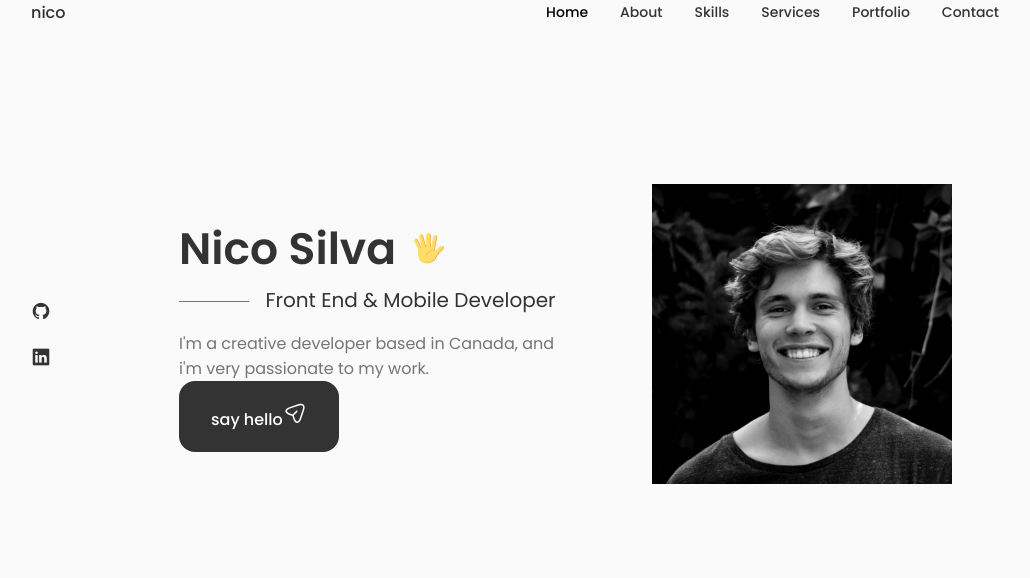
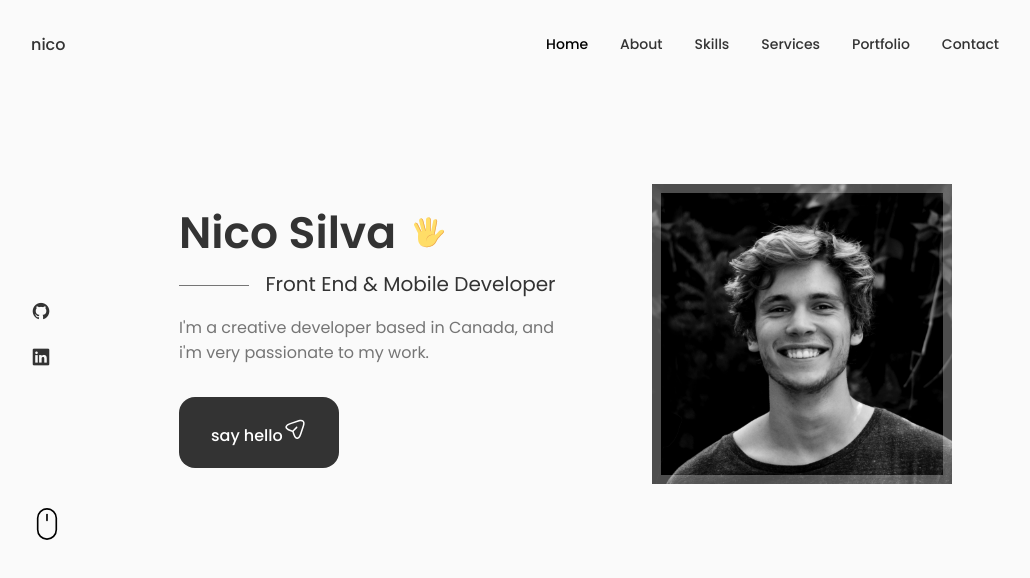
Before and after one commit to nicoisz/myWebSite, a React (Create React App) app: page / in a window 1280 px wide. Shown: the top 578 px of the page, without its empty margins (125-1155 px from the left). Built offline with nearby package versions, Linux system fonts and the light colour scheme.

Commit message:
agregar scroll down

```diff
--- a/src/components/header/Header.css
+++ b/src/components/header/Header.css
@@ -5,6 +5,7 @@
     left: 0;
     z-index: var(--z-fixed);
     background-color: var(--body-color);
+    margin-top: 2rem;
 }
 
 
--- a/src/components/home/Data.jsx
+++ b/src/components/home/Data.jsx
@@ -9,7 +9,7 @@ const Data = () => {
         viewBox="0 0 48 48"
         fill="none"
         xmlns="http://www.w3.org/2000/svg"
-        class="home__hand"
+        className="home__hand"
       >
         <path
           d="M25.4995 32.0305L31.3495 33.1555L36.1495 8.48051C36.4495 6.83051 35.3995 5.18051 33.8245 4.88051C32.1745 4.58051 30.5995 5.70551 30.2995 7.35551L25.4995 32.0305Z"
@@ -57,7 +57,7 @@ const Data = () => {
 
         <a href='#contact' className='button button--flex'>say hello
         <svg
-                class="button__icon"
+                className="button__icon"
                 xmlns="http://www.w3.org/2000/svg"
                 width="24"
                 height="24"
--- a/src/components/home/Home.jsx
+++ b/src/components/home/Home.jsx
@@ -3,6 +3,7 @@ import './home.css'
 import Social from './Social'
 import Data from './Data'
 import NoSpace from './noSpace/NoSpace'
+import ScrollDown from './ScrollDown'
 
 const Home = () => {
   return (
@@ -14,6 +15,7 @@ const Home = () => {
             <Social />
             <Data />
           </div>
+          <ScrollDown/>
         </div>
       </section>
 
--- /dev/null
+++ b/src/components/home/ScrollDown.jsx
@@ -0,0 +1,48 @@
+import React from 'react'
+
+const ScrollDown = () => {
+  return (
+      <div className='home__scroll'>
+          <a href='#about' className='home__scroll-button button--flex'>
+          <svg
+                width="32px"
+                height="32px"
+                className="home__scroll-mouse"
+                viewBox="0 0 247 390"
+                version="1.1"
+                xmlns="http://www.w3.org/2000/svg"
+                xmlnsXlink="http://www.w3.org/1999/xlink"
+                style=
+                  {{fillRule: "evenodd",
+                  clipRule: "evenodd",
+                  strokeLinecap: "round",
+                  strokeLinejoin: "round",
+                  strokeMiterlimit: "1.5"}}
+
+              >
+                <path
+                  className="wheel"
+                  d="M123.359,79.775l0,72.843"
+                  style=
+                    {{fill: "none",
+                    stroke: "#000",
+                    strokeWidth: "20px"}}
+
+                ></path>
+                <path
+                  id="mouse"
+                  d="M236.717,123.359c0,-62.565 -50.794,-113.359 -113.358,-113.359c-62.565,0 -113.359,50.794 -113.359,113.359l0,143.237c0,62.565 50.794,113.359 113.359,113.359c62.564,0 113.358,-50.794 113.358,-113.359l0,-143.237Z"
+                  style=
+                   {{ fill: "none",
+                    stroke: "#000",
+                    strokeWidth: "20px"}}
+
+                ></path>
+              </svg>
+          </a>
+
+    </div>
+  )
+}
+
+export default ScrollDown
--- a/src/components/home/home.css
+++ b/src/components/home/home.css
@@ -45,6 +45,11 @@
     top: 1rem;
 }
 
+.home__description{
+    max-width: 400px;
+    margin-bottom: var(--mb-2);
+}
+
 .home__hand{
     width: 32px;
     height: 32px;
@@ -56,11 +61,24 @@
     background-repeat: no-repeat;
     background-position: center;
     background-size: cover;
-    box-shadow: inset 0 0 0 9px rgb(255, 255, 255 / 30%);
+    box-shadow: inset 0 0 0 9px rgb(255 255 255 / 30%);
     order: 1;
     justify-self: center;
     width: 300px;
     height: 300px;
+    animation: profile__animate 8s ease-in-out infinite 1s;
+}
+
+@keyframes profile__animate{
+    0%{
+        border-radius: 60% 40% 30% 70%/60% 30% 70% 40%;
+    }
+    50%{
+        border-radius: 30% 60% 70% 40%/50% 60% 30% 60%;
+    }
+    100%{
+        border-radius: 60% 40% 30% 70%/60% 30% 70% 40%;
+    }
 }
 
 @media screen and (max-width:270px) {
--- a/src/components/home/noSpace/NoSpace.jsx
+++ b/src/components/home/noSpace/NoSpace.jsx
@@ -4,18 +4,18 @@ import './noSpace.css'
 const NoSpace = () => {
   return (
     <div>
-        <div class="container">
+        <div className="container">
 
 
-            <div class="section">
-                <p class="text">There is no space here</p>
-                <img src="http://salehriaz.com/404Page/img/earth.svg"  alt="" class="earth"/>
-                <img src="/rocket.png" alt="" class="rocket"/>
-                <img src="http://salehriaz.com/404Page/img/moon.svg" alt="" class="moon"/>
-                <img src="http://salehriaz.com/404Page/img/astronaut.svg"  alt="" class="ast"/>
+            <div className="section">
+                <p className="text">There is no space here</p>
+                <img src="http://salehriaz.com/404Page/img/earth.svg"  alt="" className="earth"/>
+                <img src="/rocket.png" alt="" className="rocket"/>
+                <img src="http://salehriaz.com/404Page/img/moon.svg" alt="" className="moon"/>
+                <img src="http://salehriaz.com/404Page/img/astronaut.svg"  alt="" className="ast"/>
             </div>
 
-            <section class="wrapper">
+            <section className="wrapper">
                 <div id="stars1"></div>
                 <div id="stars2"></div>
                 <div id="stars3"></div>
```
Also changed, not shown: 1 other file (tests, documents, lock files or other folders).
